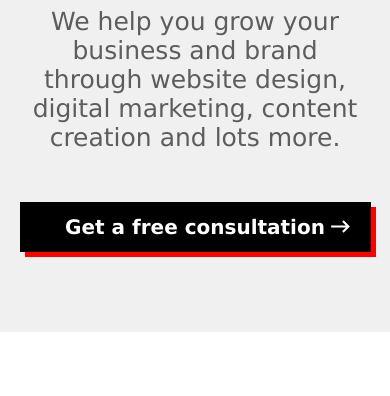
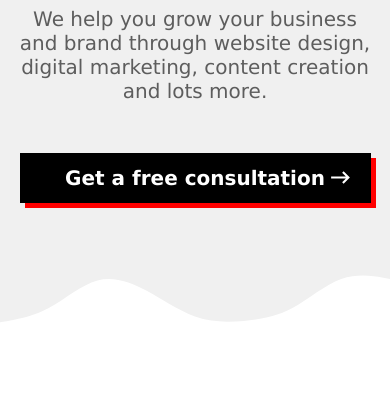
Before and after one commit to bitbender1010/AlphaPointMedia, a plain HTML site: page index.html in a window 390 px wide. Shown: the part 448-844 px from the top of the page. Drawn offline with Linux system fonts and the light colour scheme.

Commit message:
update upload svg

```diff
--- a/index.html
+++ b/index.html
@@ -30,6 +30,8 @@
     </div>
     </div>
     <!--end of cover-banner-->
+        <!--Wave-->
+        <svg xmlns="http://www.w3.org/2000/svg" viewBox="0 0 1440 320"><path fill="#f0f0f0" fill-opacity="1" d="M0,256L30,250.7C60,245,120,235,180,202.7C240,171,300,117,360,101.3C420,85,480,107,540,138.7C600,171,660,213,720,234.7C780,256,840,256,900,250.7C960,245,1020,235,1080,202.7C1140,171,1200,117,1260,96C1320,75,1380,85,1410,90.7L1440,96L1440,0L1410,0C1380,0,1320,0,1260,0C1200,0,1140,0,1080,0C1020,0,960,0,900,0C840,0,780,0,720,0C660,0,600,0,540,0C480,0,420,0,360,0C300,0,240,0,180,0C120,0,60,0,30,0L0,0Z"></path></svg>
 
     <!--Who we are-->
     <div class="who-we-are">
--- a/style.css
+++ b/style.css
@@ -10,7 +10,7 @@ a {
 
 .banner-container {
     background: #f0f0f0;
-    padding-bottom: 80px;
+    /* padding-bottom: 80px; */
     padding-top: 10px;
 }
 
@@ -76,7 +76,7 @@ nav {
 }
 
 .bc-sub {
-    font-size: 25px;
+    font-size: 20px;
     text-align: center;
     /* background: yellow; */
     width: 60%;
@@ -227,6 +227,7 @@ nav {
     width: 80%;
     margin: 0px auto;
     margin-bottom: 50px;
+    margin-top: 10px;
 }
 
 .git-container input {
@@ -242,7 +243,7 @@ nav {
 
 .git-container textarea {
     display: block;
-    width: 100%;
+    width: -webkit-fill-available;
     height: 250px;
     padding-left: 20px;
     border: 2px solid gray;
@@ -338,6 +339,10 @@ nav {
         margin-bottom: 10px!important;
         margin-top: 15px;
     }
+
+    .banner-container {
+        padding-bottom: 50px;
+    }
 }
 
 
```
